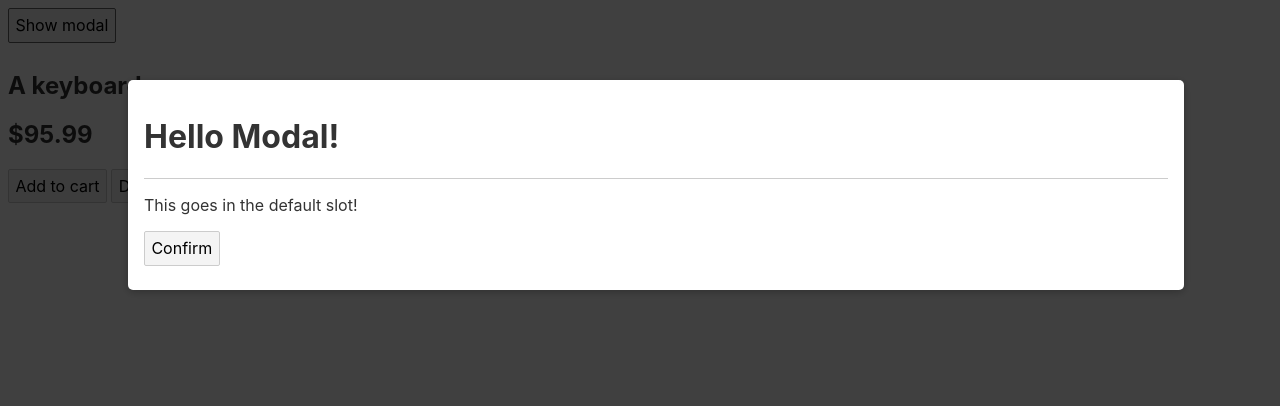
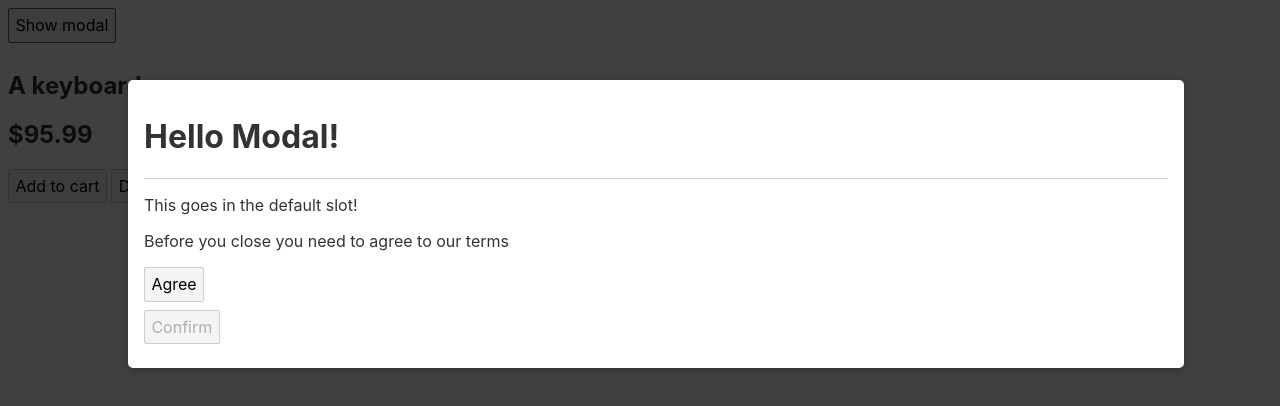
Before and after one commit to EddyVinck/Svelte-Course, a Svelte app in the folder 3-custom-events/: page / in a window 1280 px wide. Both pictures are taken after a click on the button "Show modal". Shown: the top 406 px of the page. Built offline with nearby package versions, Linux system fonts and the light colour scheme.

Commit message:
slot props

```diff
--- a/3-custom-events/src/App.svelte
+++ b/3-custom-events/src/App.svelte
@@ -3,6 +3,7 @@
   import Modal from "./Modal.svelte";
 
   let showModal = false;
+  let modalIsClosable = false;
 
   export const products = [
     {
@@ -29,11 +30,17 @@
 {#if showModal}
   <Modal
     on:modal-cancel={() => (showModal = false)}
-    on:modal-close={() => (showModal = false)}>
+    on:modal-close={() => (showModal = false)}
+    let:didAgree={modalIsClosable}>
     <div slot="header">
       <h1>Hello Modal!</h1>
     </div>
     <p>This goes in the default slot!</p>
-    <button on:click={() => (showModal = false)} slot="footer">Confirm</button>
+    <button
+      slot="footer"
+      disabled={!modalIsClosable}
+      on:click={() => (showModal = false)}>
+      Confirm
+    </button>
   </Modal>
 {/if}
--- a/3-custom-events/src/Modal.svelte
+++ b/3-custom-events/src/Modal.svelte
@@ -1,6 +1,8 @@
 <script>
   import { createEventDispatcher } from "svelte";
   const dispatch = createEventDispatcher();
+
+  let agreed = false;
 </script>
 
 <style>
@@ -35,7 +37,7 @@
 <div
   class="backdrop"
   on:click={() => {
-    dispatch('cancel-modal');
+    dispatch('modal-cancel');
   }} />
 <div class="modal">
   <header>
@@ -44,10 +46,16 @@
   <div class="content">
     <slot />
   </div>
+  <div class="disclaimer">
+    <p>Before you close you need to agree to our terms</p>
+    <button on:click={() => (agreed = true)}>Agree</button>
+  </div>
   <footer>
-    <slot name="footer">
+    <slot name="footer" didAgree={agreed}>
       <p>Slot default content! 👍</p>
-      <button on:click={() => dispatch('close-modal')}>Close modal</button>
+      <button on:click={() => dispatch('modal-close')} disabled={!agreed}>
+        Close modal
+      </button>
     </slot>
   </footer>
 </div>
```
